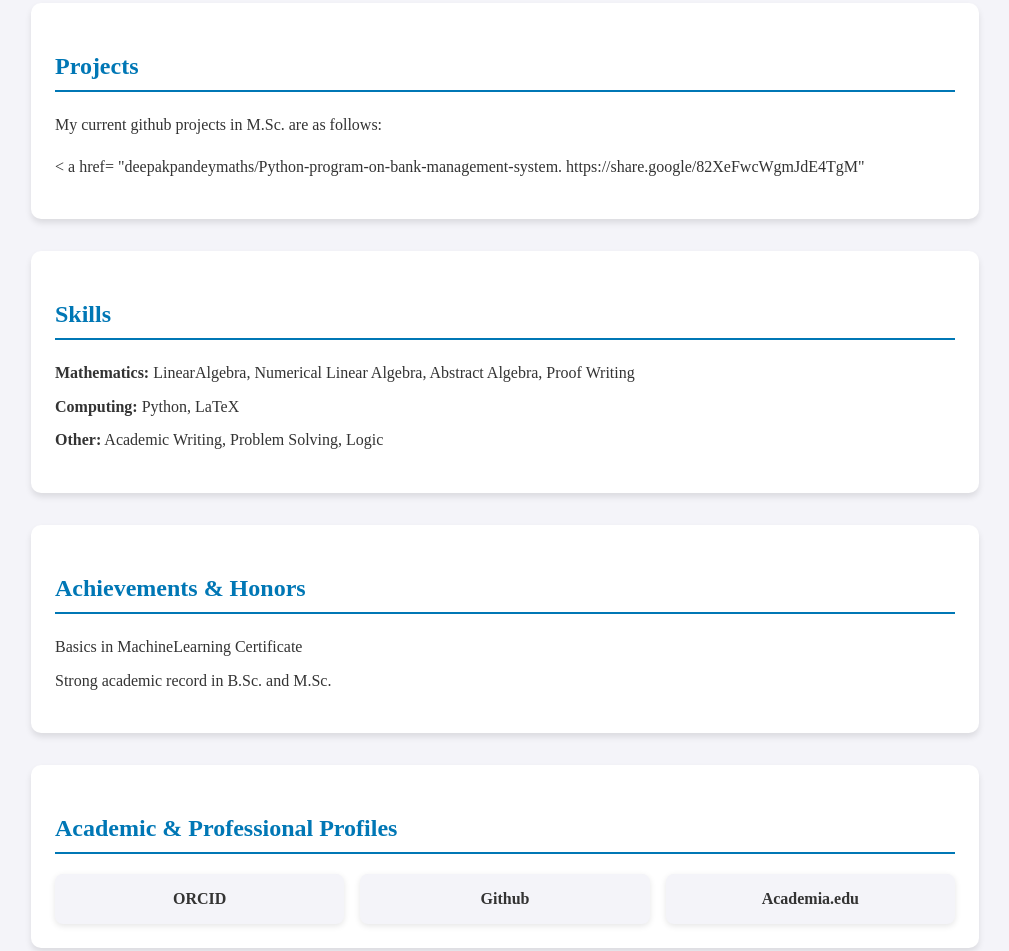
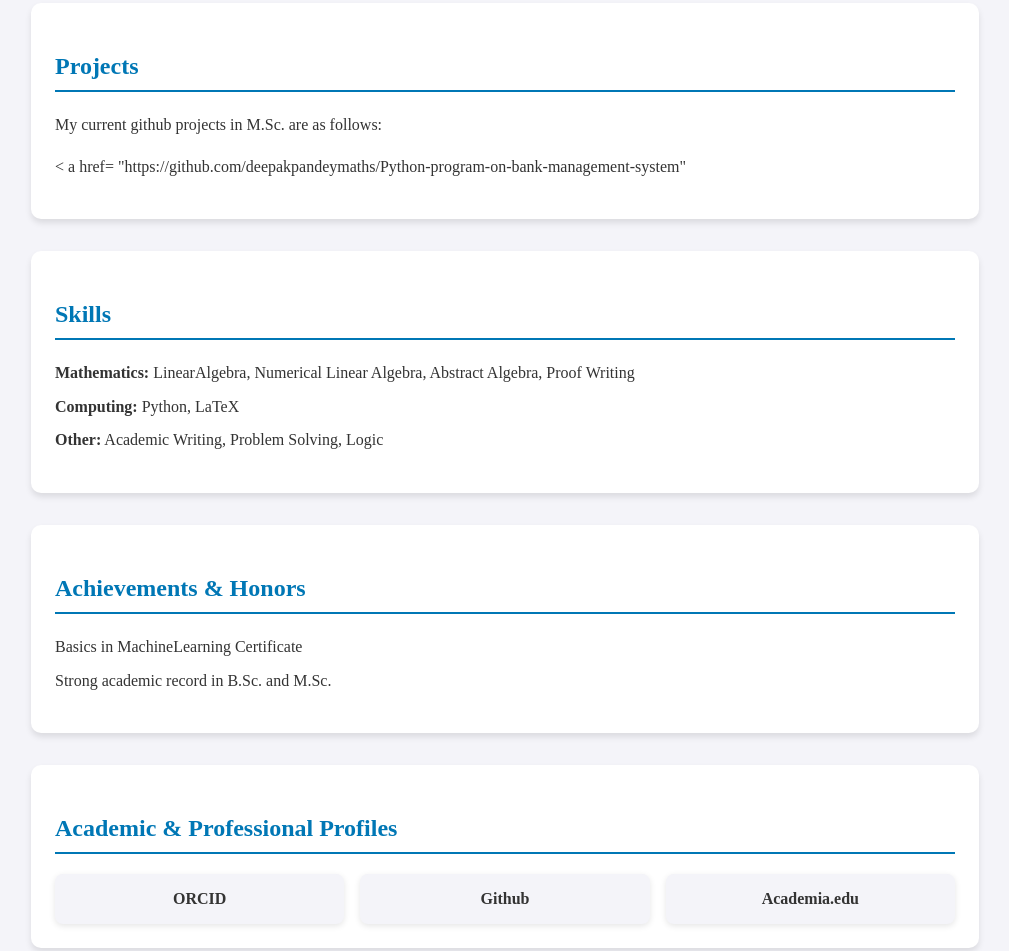
Before and after one commit to deepakpandeymaths/Portfolio-, a plain HTML site: page index.html in a window 1280 px wide. Shown: the part 1027-1978 px from the top of the page, without its empty margins (135-1144 px from the left). Drawn offline with Linux system fonts and the light colour scheme.

Commit message:
Update index.html

```diff
--- a/index.html
+++ b/index.html
@@ -104,7 +104,7 @@
   <h2>Projects</h2>
   <p>My current github projects in M.Sc. are as follows:</p>
   <ul>
-    <li>< a href= "deepakpandeymaths/Python-program-on-bank-management-system. https://share.google/82XeFwcWgmJdE4TgM"</a></li>
+    <li>< a href= "https://github.com/deepakpandeymaths/Python-program-on-bank-management-system"</a></li>
   </ul>
 </section>
 
```
